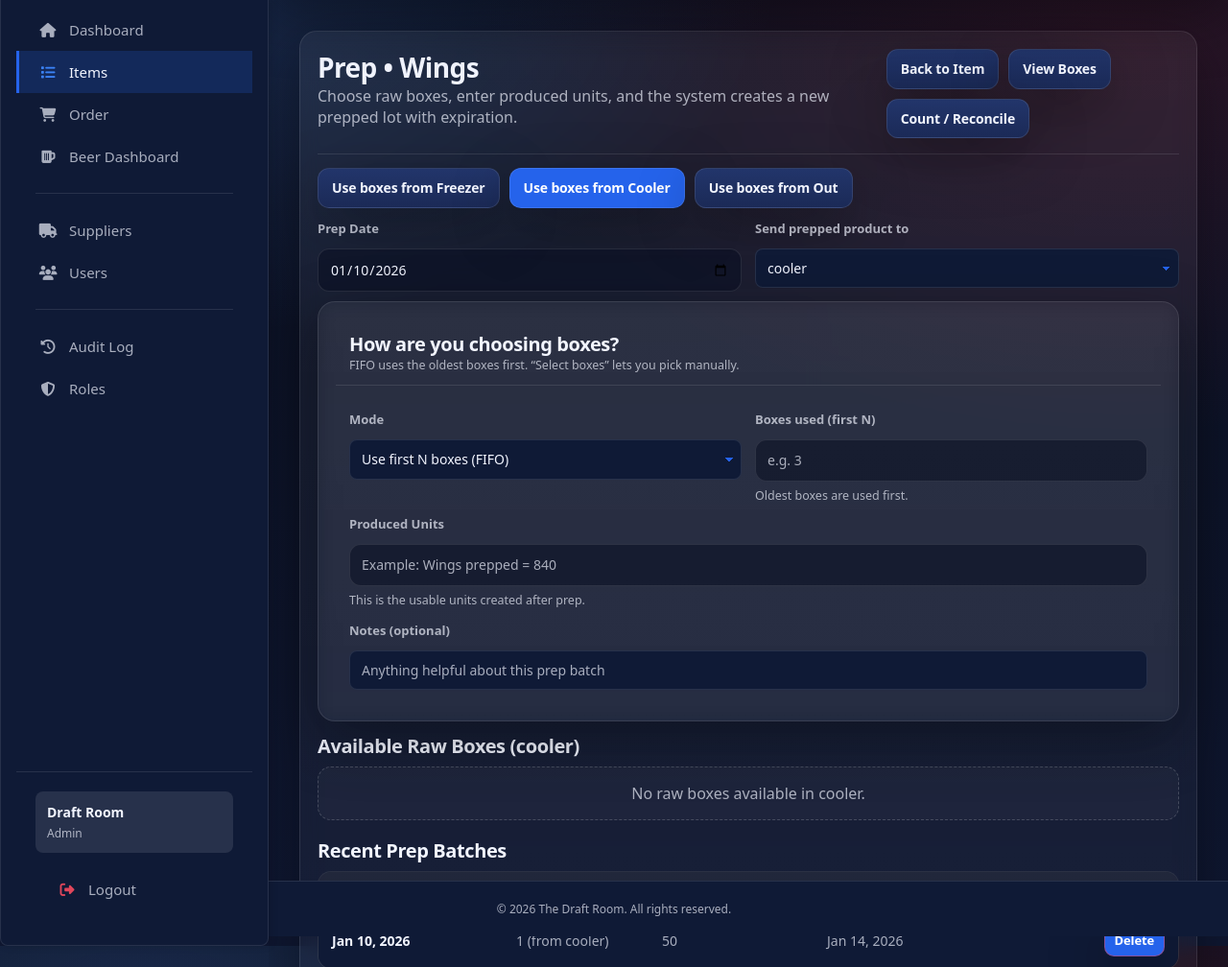
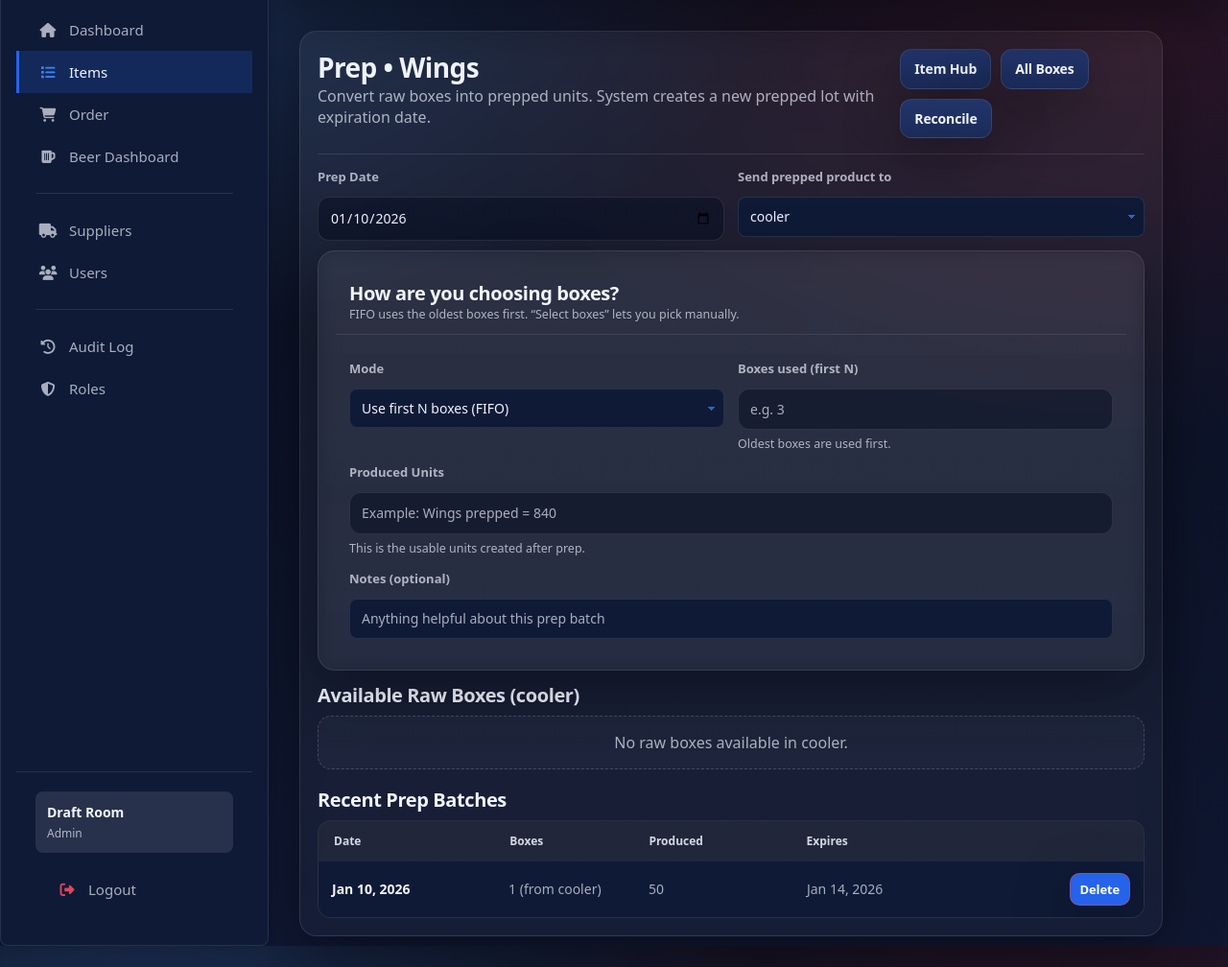
Before and after one commit to zacharyrabinowitz/tdrinventory, a Flask app: page /items/1/prep in a window 1280 px wide. Shown: the part 121-1129 px from the top of the page at 96% size. Run offline with Flask 3, Linux system fonts and the light colour scheme; a user stored in the database is signed in; data comes from the database, SQL or seed files in the repository; both versions use the stored data as it was after the commit.

Commit message:
bottom bar

```diff
--- a/templates/base.html
+++ b/templates/base.html
@@ -160,10 +160,7 @@
       {% block content %}{% endblock %}
     </div>
 
-    <!-- FOOTER -->
-    <footer class="footer">
-      <p>&copy; 2026 The Draft Room. All rights reserved.</p>
-    </footer>
+
 
     <!-- MOBILE BOTTOM NAVIGATION -->
     <nav class="mobile-bottom-nav" id="mobileBottomNav">
--- a/templates/prep.html
+++ b/templates/prep.html
@@ -1,25 +1,19 @@
 {% extends "base.html" %}
 {% block content %}
 
-<section class="card">
+<section class="card" style="max-width:900px;">
   <div class="cardhead">
     <div>
       <h1>Prep • {{ item.name }}</h1>
       <span class="muted">
-        Choose raw boxes, enter produced units, and the system creates a new prepped lot with expiration.
+        Convert raw boxes into prepped units. System creates a new prepped lot with expiration date.
       </span>
     </div>
     <div class="actions">
-      <a class="btn" href="/items/{{ item.id }}">Back to Item</a>
-      <a class="btn" href="/items/{{ item.id }}/lots">View Boxes</a>
-      <a class="btn" href="/items/{{ item.id }}/reconcile">Count / Reconcile</a>
+      <a class="btn" href="/items/{{ item.id }}">Item Hub</a>
+      <a class="btn" href="/items/{{ item.id }}/lots">All Boxes</a>
+      <a class="btn" href="/items/{{ item.id }}/reconcile">Reconcile</a>
     </div>
-  </div>
-
-  <div class="actions" style="margin-bottom:12px;">
-    <a class="btn {% if from_loc=='freezer' %}primary{% endif %}" href="/items/{{ item.id }}/prep?from=freezer">Use boxes from Freezer</a>
-    <a class="btn {% if from_loc=='cooler' %}primary{% endif %}" href="/items/{{ item.id }}/prep?from=cooler">Use boxes from Cooler</a>
-    <a class="btn {% if from_loc=='out' %}primary{% endif %}" href="/items/{{ item.id }}/prep?from=out">Use boxes from Out</a>
   </div>
 
   <form method="POST" action="/items/{{ item.id }}/prep" class="form" id="prepForm">
```
Also changed, not shown: instance/draftroom_inventory.db.
